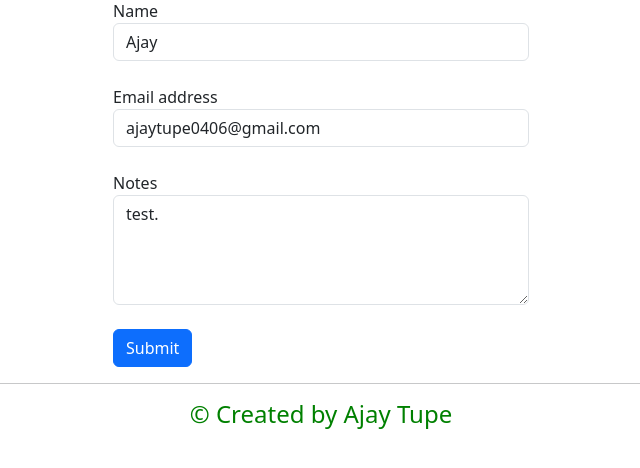
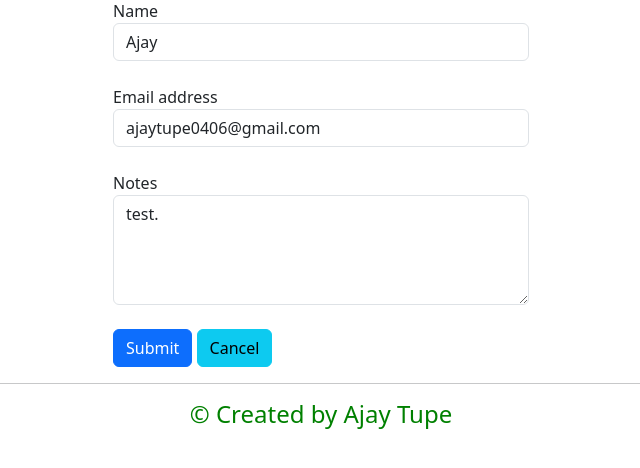
Before and after one commit to ajaytupe/Python-Project, a Django app: page /contacts/11/update in a window 1280 px wide. Shown: the part 105-573 px from the top of the page, without its empty margins (319-959 px from the left). Run offline with Django 4.2, Linux system fonts and the light colour scheme; data comes from the database, SQL or seed files in the repository; both versions use the stored data as it was after the commit; some libraries are stand-ins or nearby versions.

Commit message:
Cancel Button Added

```diff
--- a/ajay_tupe/contacts/templates/contacts/contact_form.html
+++ b/ajay_tupe/contacts/templates/contacts/contact_form.html
@@ -44,6 +44,7 @@
     </div>
     <br>
     <button class="btn btn-primary" type="submit">Submit</button>
+    <a href="{% url 'contact_list' %}" class="btn btn-info">Cancel</a>
 </form>
 </div>
 <hr>
```
Also changed, not shown: ajay_tupe/contacts/models.py (line endings or trailing spaces), ajay_tupe/db.sqlite3.
